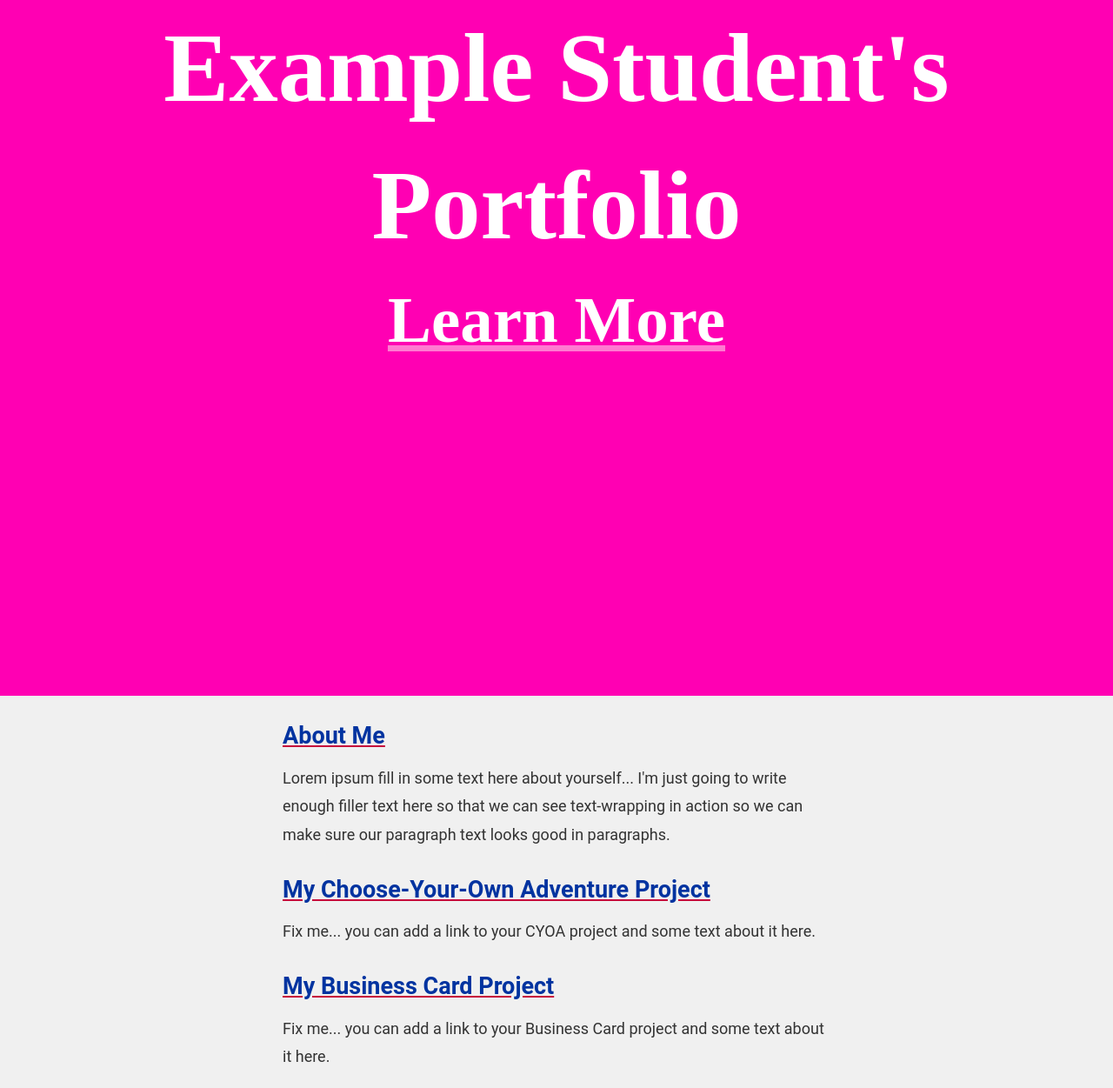
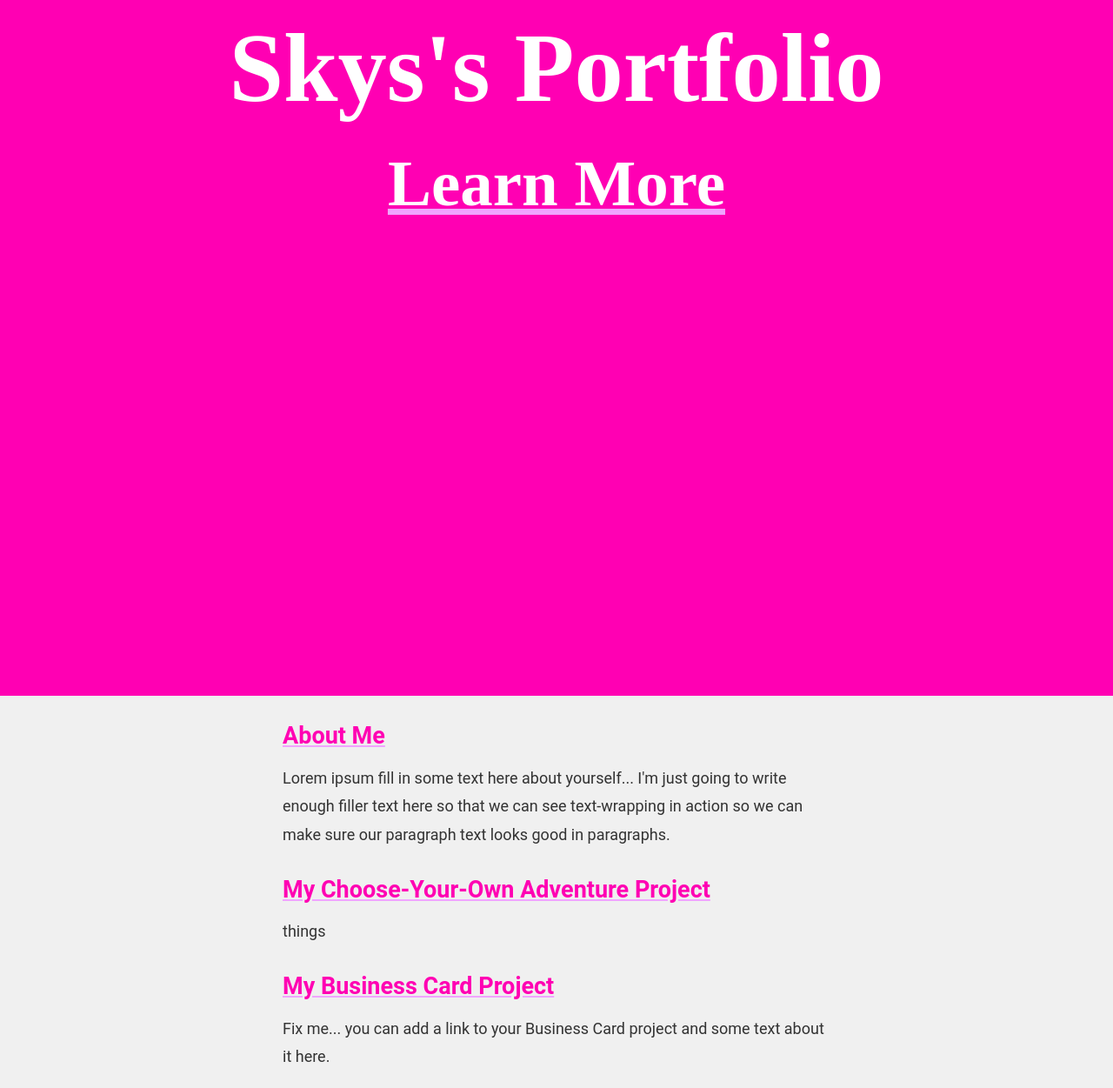
Before and after one commit to IACS-CS/web-design-portfolio-notground, a website: page index.html in a window 1280 px wide. Shown: the top 1251 px of the page at 87% size. Drawn offline with Linux system fonts and the light colour scheme.

Commit message:
the color changed things

```diff
--- a/index.html
+++ b/index.html
@@ -1,14 +1,14 @@
 <!DOCTYPE html>
 <html>
   <head>
-    <title>Example Student's Portfolio</title>
+    <title>Sky's Portfolio</title>
     <link rel="stylesheet" href="./style/hero.css" />
     <link rel="stylesheet" href="./style/main.css" />
   </head>
   <body>
     <!-- Demo content -->
     <section class="hero">
-      <h1>Example Student's Portfolio</h1>
+      <h1>Skys's Portfolio</h1>
       <a href="#about-me">Learn More</a>
     </section>
     <main>
@@ -26,8 +26,7 @@
       <section id="cyoa">
         <h2>My Choose-Your-Own Adventure Project</h2>
         <p>
-          Fix me... you can add a link to your CYOA project and some text about
-          it here.
+          things
         </p>
       </section>
       <section id="bc">
--- a/style/hero.css
+++ b/style/hero.css
@@ -17,7 +17,7 @@
 .hero a {
   color: white;
   text-decoration: underline;
-  text-decoration-color: #ff7ad1;
+  text-decoration-color: #f0a5ff;
 }
 
 /* A little "activation" to demonstrate JS is working in the template */
@@ -29,7 +29,7 @@
 }
 .hero.active a {
   color: white;
-  text-decoration-color: #0033a0;
+  text-decoration-color: #f0a5ff;
 }
 
 @media (max-width: 800px) {
--- a/style/main.css
+++ b/style/main.css
@@ -18,9 +18,9 @@ body {
   color: #333;
 }
 h2 {
-  color: #0033a0;
+  color: #ff00b3;
   text-decoration: underline;
-  text-decoration-color: #c6093b;
+  text-decoration-color: #f0a5ff;
   margin-bottom: 8px;
 }
 p {
```
